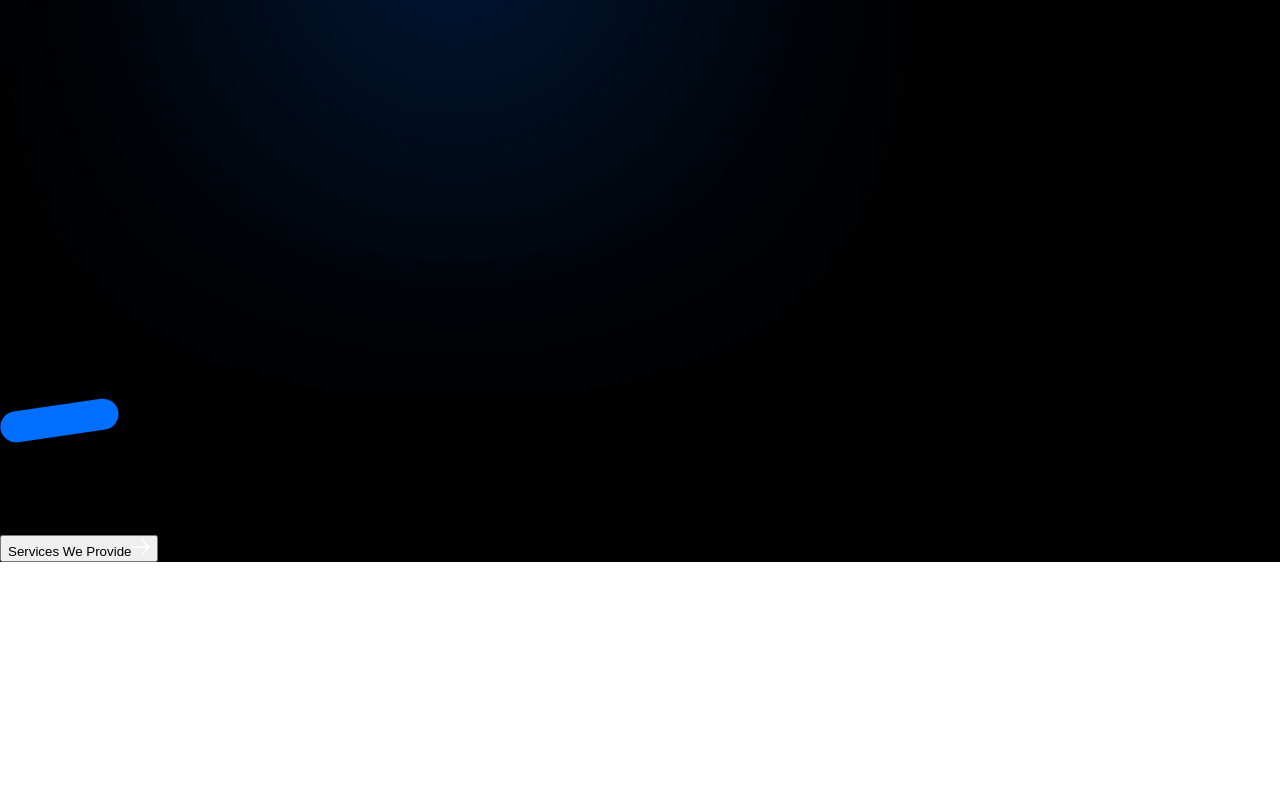
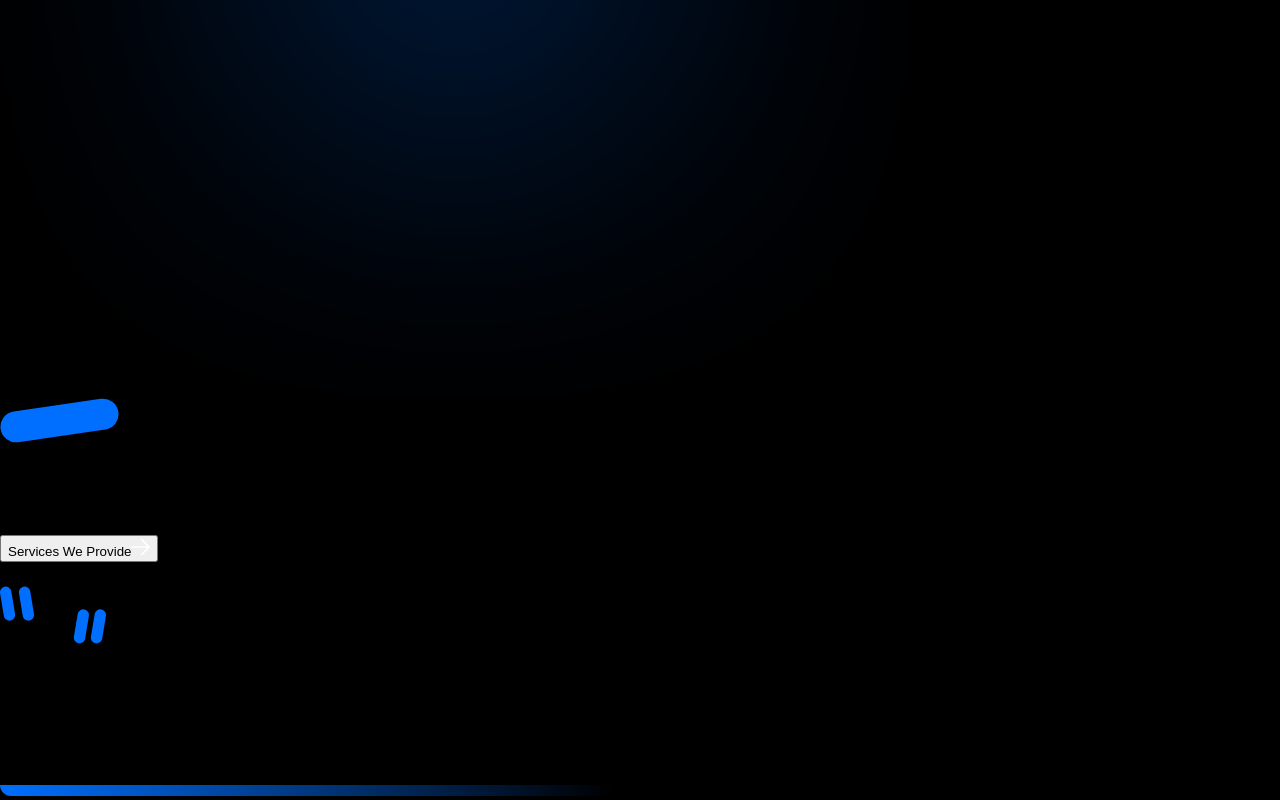
Before and after one commit to mudassir7732/Jataq-Technologies, a React (Create React App) app: page / in a window 1280 px wide. Shown: the part 4041-4841 px from the top of the page. Before the commit the page ends 4603 px from the top, so only its background shows below. Built offline with nearby package versions, Linux system fonts and the light colour scheme.

Commit message:
Updated code

```diff
--- a/src/sections/services/index.js
+++ b/src/sections/services/index.js
@@ -9,7 +9,7 @@ const Services = () => {
             <div className="flex flex-col w-full lg:w-[47%]">
                 <div className="w-fit">
                     <img src='/assets/icons/Rectangle58.svg' alt='button_background' className="absolute z-0" />
-                    <p className="text-white border-[1px] text-[14px] font-[300] font-[Montserrat] border-white absolute z-50 w-[119px] h-[31px] mt-2 rounded-full bg-black">
+                    <p className="flex items-center justify-center text-black border-[1px] text-[14px] font-[300] font-[Montserrat] border-black absolute z-50 w-[119px] h-[31px] mt-2 rounded-full bg-white">
                         Our Services
                     </p>
                 </div>
@@ -34,7 +34,7 @@ const Services = () => {
             </div>
 
             <div className="flex flex-col w-full lg:w-[47%] cursor-pointer">
-                <div className="flex flex-row items-center mt-[34px]" onClick={()=>setSelected('web-design')}>
+                <div className="flex flex-row items-center mt-[34px]" onClick={() => setSelected('web-design')}>
                     <div className={`flex items-center justify-center min-h-[88px] min-w-[88px] ${selected === 'web-design' ? 'bg-[#006fff]' : 'bg-[#272727]'} rounded-[10px]`}>
                         <img src="/assets/icons/web-design.svg" alt='' className="h-[55px] w-[55px]" />
                     </div>
@@ -46,7 +46,7 @@ const Services = () => {
                     </div>
                 </div>
 
-                <div className="flex flex-row items-center mt-[34px]"  onClick={()=>setSelected('digital-marketing')}>
+                <div className="flex flex-row items-center mt-[34px]" onClick={() => setSelected('digital-marketing')}>
                     <div className={`flex items-center justify-center min-h-[88px] min-w-[88px] ${selected === 'digital-marketing' ? 'bg-[#006fff]' : 'bg-[#272727]'} rounded-[10px]`}>
                         <img src="/assets/icons/first.svg" alt='' className="h-[55px] w-[55px]" />
                     </div>
@@ -58,7 +58,7 @@ const Services = () => {
                     </div>
                 </div>
 
-                <div className="flex flex-row items-center mt-[34px]" onClick={()=>setSelected('app-development')}>
+                <div className="flex flex-row items-center mt-[34px]" onClick={() => setSelected('app-development')}>
                     <div className={`flex items-center justify-center min-h-[88px] min-w-[88px]  ${selected === 'app-development' ? 'bg-[#006fff]' : 'bg-[#272727]'}  rounded-[10px]`}>
                         <img src="/assets/icons/mobile.svg" alt='' className="h-[55px] w-[55px]" />
                     </div>
@@ -70,7 +70,7 @@ const Services = () => {
                     </div>
                 </div>
 
-                <div className="flex flex-row items-center mt-[34px]" onClick={()=>setSelected('graphic-design')}>
+                <div className="flex flex-row items-center mt-[34px]" onClick={() => setSelected('graphic-design')}>
                     <div className={`flex items-center justify-center min-h-[88px] min-w-[88px]  ${selected === 'graphic-design' ? 'bg-[#006fff]' : 'bg-[#272727]'}  rounded-[10px]`}>
                         <img src="/assets/icons/first2.svg" alt='' className="h-[55px] w-[55px]" />
                     </div>
--- a/src/sections/testimonials/index.js
+++ b/src/sections/testimonials/index.js
@@ -1,25 +1,40 @@
 
 const Testimonials = () => {
     return (
-        <div className="h-[640px] w-full"
+        <div className="h-[850px] lg:h-[640px] w-full"
             style={{ backgroundImage: 'url(/assets/images/Rectangle59.png)', backgroundSize: 'cover', backgroundPosition: 'center' }}>
-            <img src='/assets/icons/Vector1.svg' alt="border_line" className=" w-full h-[92px]" />
-            <img src='/assets/icons/Ellipse8.svg' alt="border_line" className=" w-full h-full absolute " />
+            <img src='/assets/icons/Vector1.svg' alt="border_line" className=" w-full mt-[45px] lg:mt-[7px] h-[92px]" />
+            <img src='/assets/icons/Ellipse8.svg' alt="border_line" className="mt-24 lg:mt-0 w-full h-full absolute " />
 
-            <div className="flex flex-row border-2 w-full border-white h-full pl-[70px] pt-[150px] pr-[80px]">
+            <div className="flex flex-col lg:flex-row w-full justify-evenly lg:justify-between border-white h-full pl-[70px] xl:pt-[150px] pr-[80px]">
+                <div className="flex flex-col min-w-[45%] -mt-24 lg:mt-0">
                     <img src='/assets/icons/Rectangle58.svg' alt='button_background' className="absolute z-0" />
-                <p className="flex items-center justify-centertext-black border-[1px] text-[14px] font-[300] font-[Montserrat] border-black absolute z-50 w-[119px] h-[31px] mt-2 rounded-full bg-white">
+                    <p className="flex items-center justify-center text-black border-[1px] text-[14px] font-[300] font-[Montserrat] border-black absolute z-50 w-[119px] h-[31px] mt-2 rounded-full bg-white">
                         Testimonials
                     </p>
                     <p className="text-[38px] font-[700] text-white font-[Montserrat] mt-[57px] max-w-[425px]">
                         What They're Talking About Company
                     </p>
-                 <button className="flex flex-row items-center justify-center gap-x-[6px] lg:gap-x-[11px] h-[32px] sm:h-[40px] md:h-[48px] lg:h-[51px] xl:h-[53px] w-fit px-2 xl:w-[257px] bg-[#1b7eff] rounded-[10px] mt-[48px] text-[13px] sm:text-[15px] md:text-[16px] lg:text-[17px] xl:text-[18px] text-white font-[500] font-[Montserrat]">
+                    <button className="flex flex-row items-center justify-center gap-x-[6px] lg:gap-x-[11px] h-[32px] sm:h-[40px] md:h-[48px] lg:h-[51px] xl:h-[53px] w-fit px-2 xl:w-[257px] bg-[#1b7eff] rounded-[10px] mt-[18px] text-[13px] sm:text-[15px] md:text-[16px] lg:text-[17px] xl:text-[18px] text-white font-[500] font-[Montserrat]">
                         Services We Provide
                         <img src='/assets/icons/arrow.svg' alt='arrow_icon' className="h-[12px] sm:h-[13px] md:h-[14px] lg:h-[15px] xl:h-[16.25px]" />
                     </button>
                 </div>
 
+                <div className="flex flex-col -mt-16 lg:mt-0 min-w-[45%]">
+                    <img src='/assets/icons/quotation.svg' alt='button_background' className="absolute -mt-[58px] ml-3 z-0" />
+                    <div className="w-full border-2 bg-white rounded-t-[10px] max-w-[600px] pt-[80px] pl-[35px] pr-[45px]">
+                        <p className="text-[16px] font-[400] font-[Montserrat]">
+                            I was very impressed simply copy the digital services loremdigital ipsum is simply free text available used by copy typing refreshing. Neque porro noting qui dolorem ipsum quia.
+                        </p>
+                        <p className="text-[16px] font-[600] font-[Montserrat] italic mt-[14px] mb-[32px]">
+                            Client Name
+                        </p>
+                    </div>
+                    <img src='/assets/icons/Rectangle63.svg' alt='button_background' className="z-0 max-w-[600px]" />
+
+                </div>
+            </div>
         </div>
     )
 }
```
Also changed, not shown: public/assets/icons/Rectangle63.svg (added), public/assets/icons/quotation.svg (added). Lines whose indentation alone changed are shown as unchanged.
